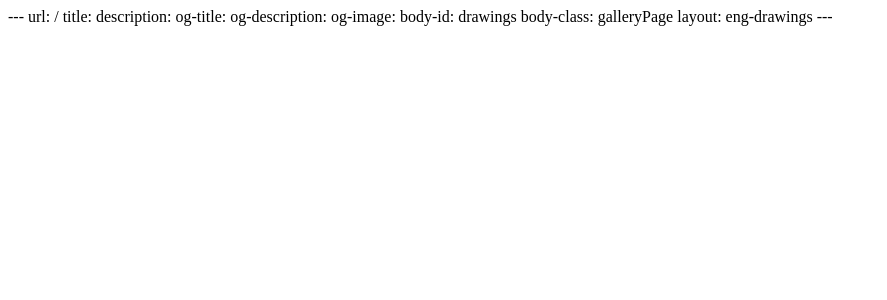
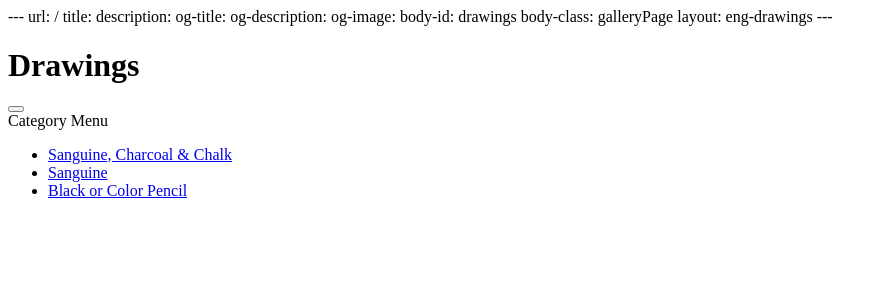
Before and after one commit to nico-watine/nicolas-watine-fr, a PHP site: page /eng/drawings in a window 1280 px wide. Shown: the top 300 px of the page, without its empty margins (0-887 px from the left). Run offline with PHP 8.4, Linux system fonts and the light colour scheme.

Commit message:
Category Menu set up

```diff
--- a/src/pages/eng/drawings.php
+++ b/src/pages/eng/drawings.php
@@ -9,3 +9,19 @@ body-id: drawings
 body-class: galleryPage
 layout: eng-drawings
 ---
+<div class="row galleryNav">
+	<div class="columns">
+		<h1 class="galleryTitle white serif margin-0">Drawings</h1>
+		<div class="title-bar" data-responsive-toggle="categoryMenu" data-hide-for="medium">
+			<button class="menu-icon" type="button" data-toggle="categoryMenu"></button>
+			<div class="title-bar-title">Category Menu</div>
+		</div>
+		<nav class="categoryNav" id="categoryMenu">
+			<ul class="vertical medium-horizontal menu">
+				<li class="caps"><a href="/eng/paintings/seascapes">Sanguine, Charcoal &amp; Chalk</a></li>
+				<li class="caps"><a href="/eng/paintings/venice">Sanguine</a></li>
+				<li class="caps"><a href="/eng/paintings/still-life">Black or Color Pencil</a></li>
+			</ul>
+		</nav>
+	</div>
+</div>
```
